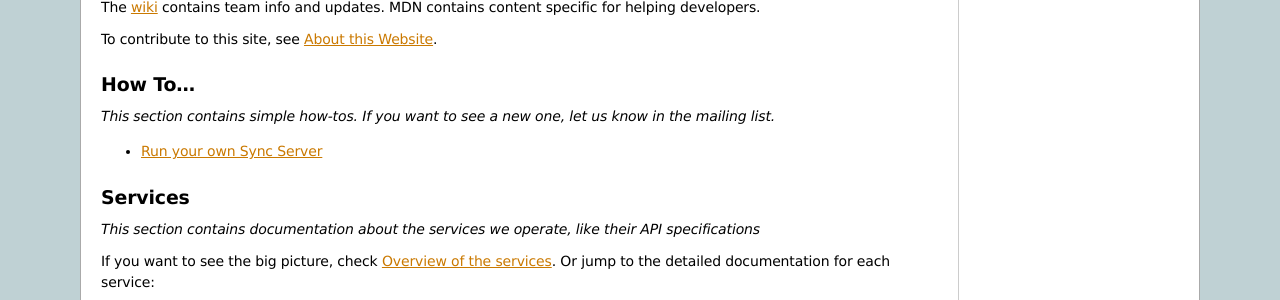
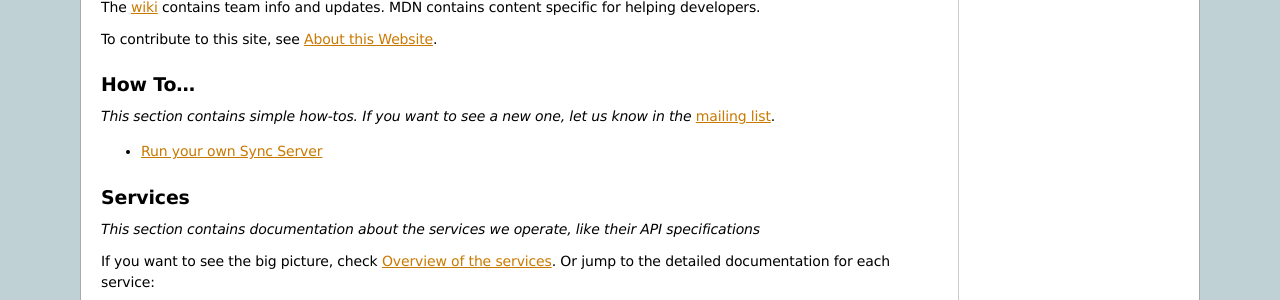
Before and after one commit to mozilla-services/docs, a Sphinx documentation site: the page built from source/index.rst, in a window 1280 px wide. Shown: the part 271-571 px from the top of the page. Built offline with Sphinx 7.4.7, drawn with Linux system fonts in a browser that asks for light colours; part of the change alters nothing that is shown.

```diff
--- a/source/index.rst
+++ b/source/index.rst
@@ -24,7 +24,7 @@ How To...
 =========
 
 *This section contains simple how-tos. If you want to see a new one,
-let us know in the mailing list.*
+let us know in the* `mailing list <https://mail.mozilla.org/listinfo/services-dev>`_.
 
 
 .. toctree::
```
